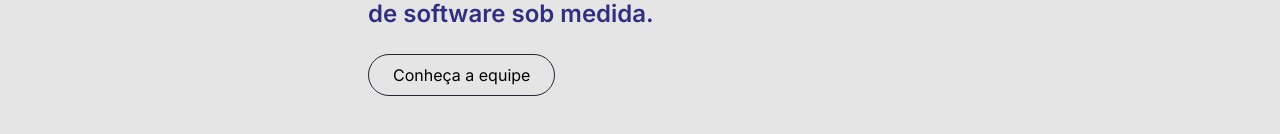
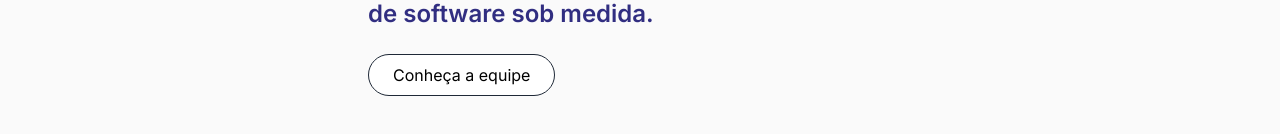
Before and after one commit to AZICode-Organization/Site, a Next.js app in the folder portfolio-website/: page / in a window 1280 px wide. Shown: the part 958-1092 px from the top of the page. Built offline with nearby package versions, Linux system fonts and the light colour scheme.

Commit message:
:sparkles: Altera cor de fundo

```diff
--- a/portfolio-website/app/components/AboutSection.tsx
+++ b/portfolio-website/app/components/AboutSection.tsx
@@ -3,7 +3,7 @@ import Image from 'next/image'
 
 const AboutSection = () => {
   return (
-    <section className="text-black bg-neutral-200 py-2">
+    <section className="text-black bg-zinc-50 py-2">
 
       <div className="md:grid md:grid-cols-12 gap-8 items-center py-8 px-4 xl:gap-16 sm:py-20 xl:px-16">
 
@@ -33,7 +33,7 @@ const AboutSection = () => {
           {/* Botões */}
           <div className="mt-3 text-right md:text-left mb-9 md:mb-0">
 
-            <button className="px-6 py-2 w-fit sm:w-fit rounded-full bg-transparent hover:bg-slate-200 text-black border border-gray-800 mt-3">
+            <button className="px-6 py-2 w-fit sm:w-fit rounded-full bg-white hover:bg-slate-200 text-black border border-gray-800 mt-3">
               Conheça a equipe
             </button>
           </div>
```
